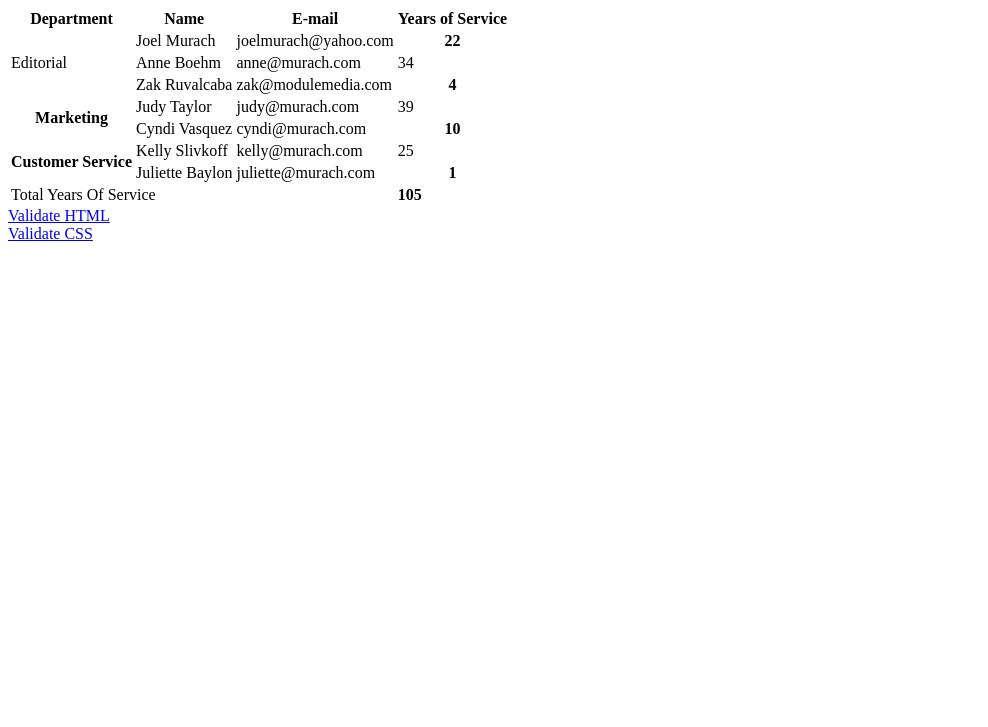
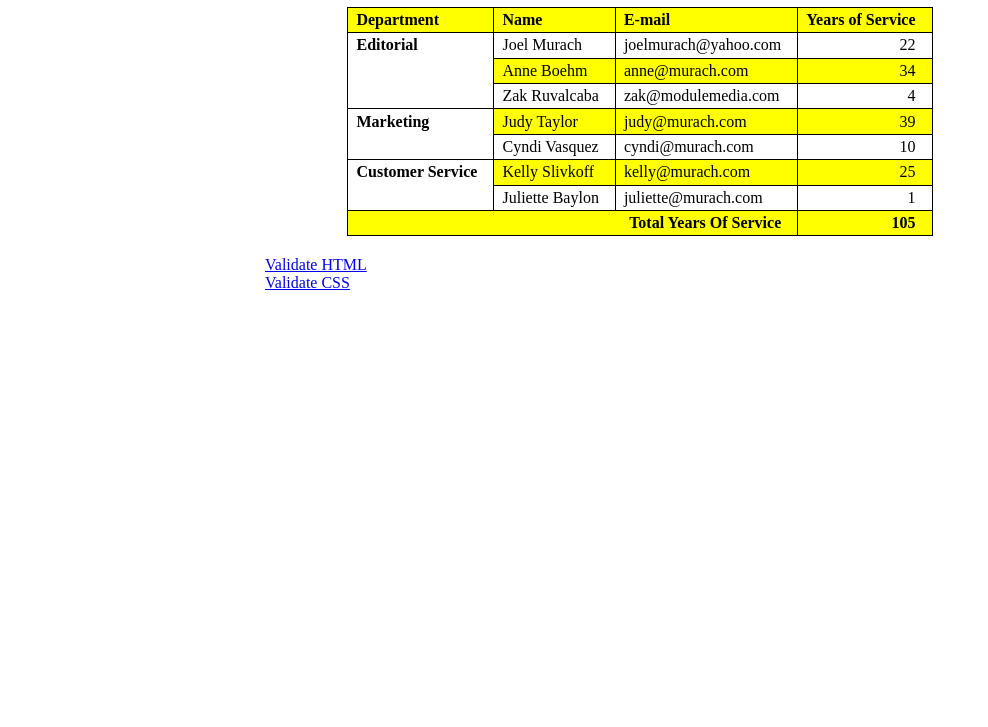
Before and after one commit to bahadir12/bahadir12.github.io, a plain HTML site: page InclassActivities2/Ozcakmak-Activity2.html in a window 1280 px wide. Shown: the part 73-800 px from the top of the page, without its empty margins (0-988 px from the left). Drawn offline with Linux system fonts and the light colour scheme.

Commit message:
upadte
updaete

```diff
--- a/InclassActivities2/Ozcakmak-Activity2.html
+++ b/InclassActivities2/Ozcakmak-Activity2.html
@@ -5,7 +5,7 @@
 		<title>Employee table</title>
 		<meta name="description" content="CENG311 Activity">
 		<meta charset="UTF-8">
-		<link rel="stylesheet" type="text/css" href="Özçakmak-Activity2.css">
+		<link rel="stylesheet" type="text/css" href="Ozcakmak-Activity2.css">
 
 
 <body>
```
